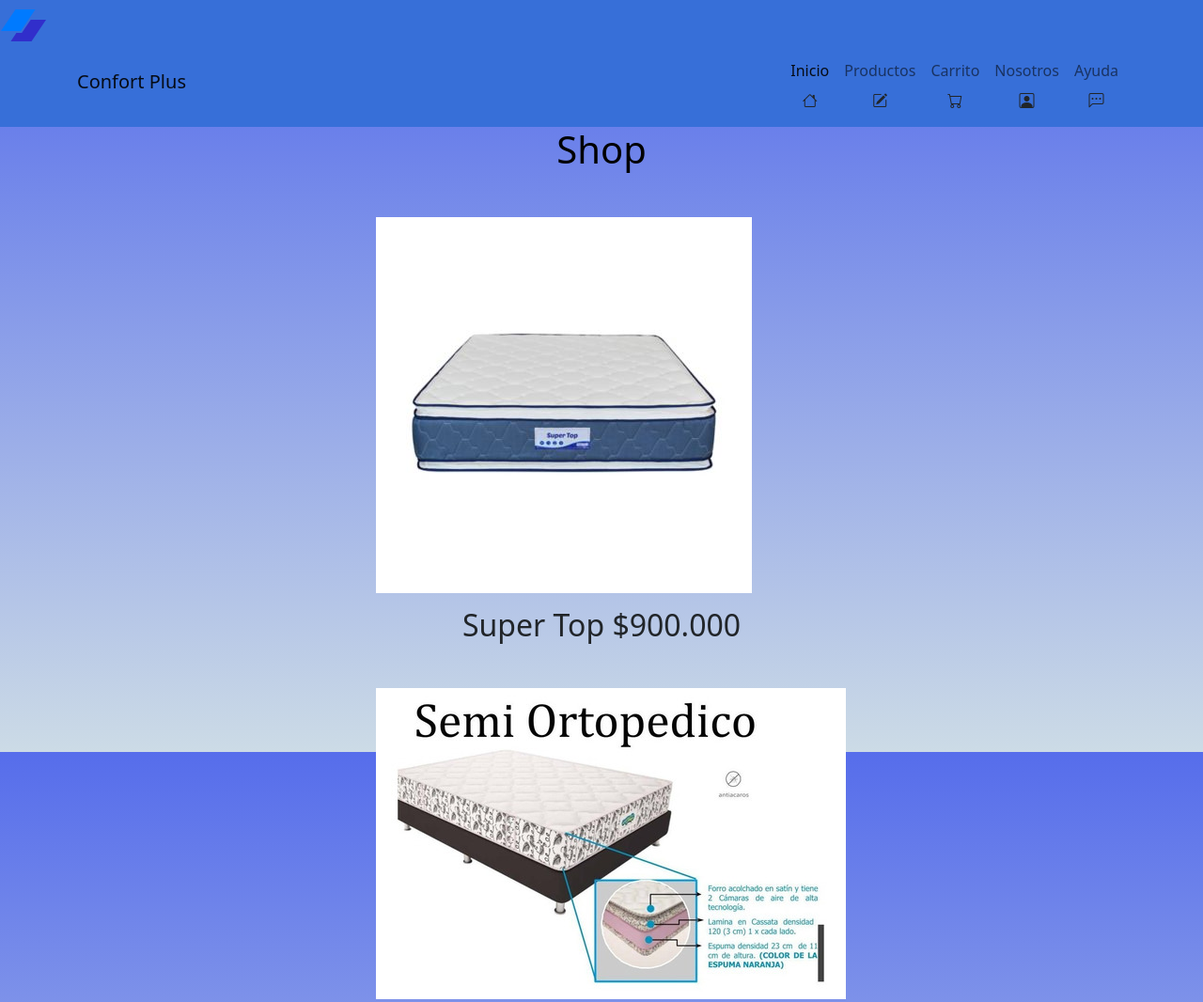
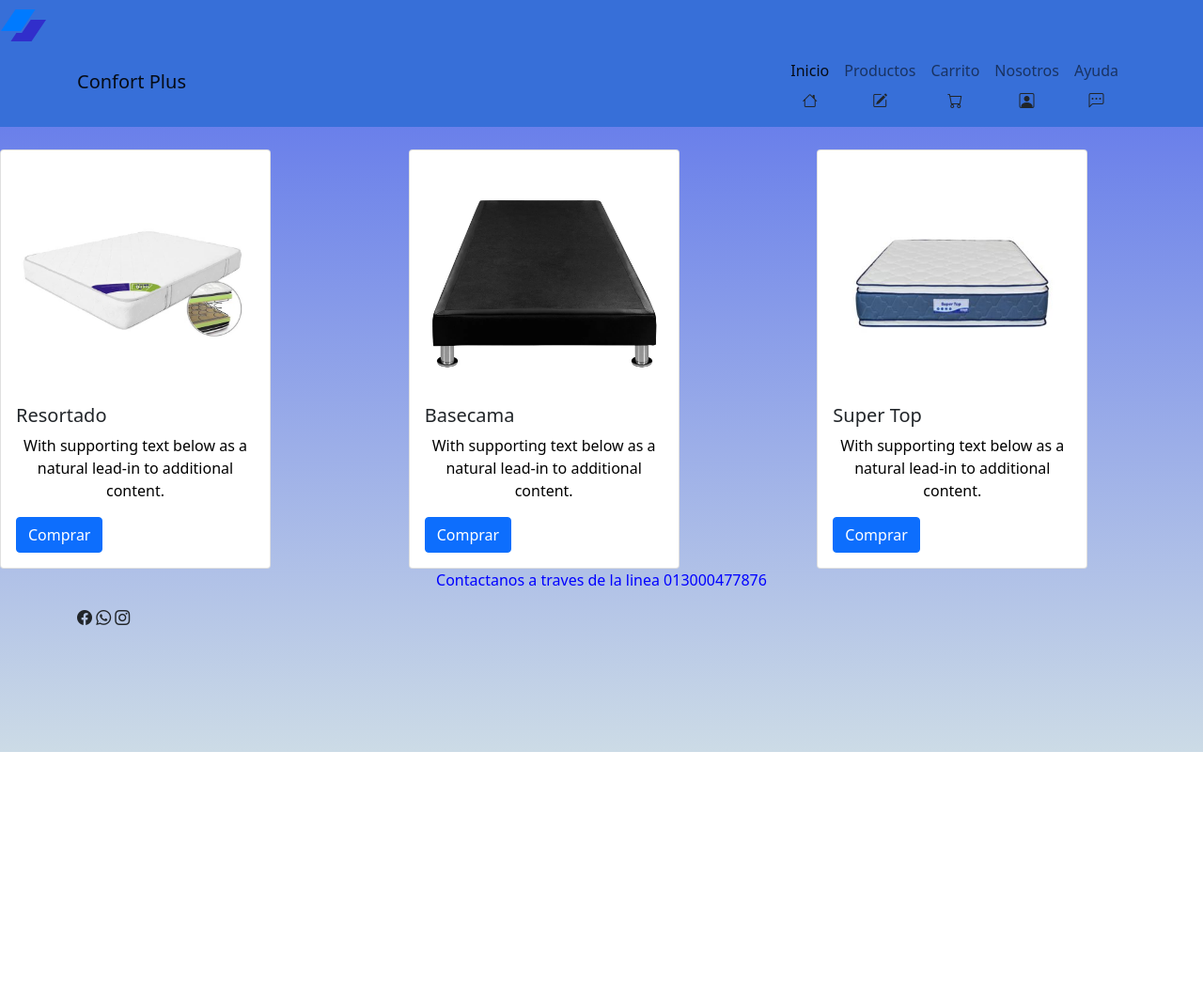
Before and after one commit to KarenQ20/primerrepo, a plain HTML site: page carrito.html in a window 1280 px wide. Shown: the top 1066 px of the page at 94% size. After the commit the page ends 800 px from the top, so only its background shows below. Drawn offline with nearby package versions, Linux system fonts and the light colour scheme.

Commit message:
Correciones para segunda entrega de proyecto final

```diff
--- a/carrito.html
+++ b/carrito.html
@@ -4,7 +4,7 @@
     <meta charset="UTF-8" />
     <meta http-equiv="X-UA-Compatible" content="IE=edge" />
     <meta name="viewport" content="width=device-width, initial-scale=1.0" />
-    <title>Confort plus</title>
+    <title>Confort Plus</title>
     <link rel="stylesheet" href="css/Style.css" />
     <link
       href="https://cdn.jsdelivr.net/npm/bootstrap@5.1.3/dist/css/bootstrap.min.css"
@@ -65,21 +65,41 @@
         </div>
       </nav>
     </header>
-    <section>
-      <h1>Shop</h1>
-      <img class="supertop" src="Img/Super Top.png" alt="" />
-      <h2>Super Top $900.000</h2>
-
-      <img class="supertop" src="Img/semiortopedico.png" alt="" />
-      <h2>Semiortopedico $700.000</h2>
-
-      <img class="supertop" src="Img/resortado.png" alt="" />
-      <h2>Sencillo $500.000</h2>
-    </section>
     <br />
-
+    <div class="row">
+      <div class="col-sm-4">
+        <div class="card" style="width: 18rem;">
+          <div class="card-body">
+            <img src="./Img/resortado.png" class="card-img-top" alt="...">
+            <h5 class="card-title">Resortado</h5>
+            <p class="card-text">With supporting text below as a natural lead-in to additional content.</p>
+            <a href="#" class="btn btn-primary">Comprar</a>
+          </div>
+        </div>
+      </div>
+      <div class="col-sm-4">
+        <div class="card" style="width: 18rem;">
+          <div class="card-body">
+            <img src="./Img/Basecama.png" class="card-img-top" alt="...">
+            <h5 class="card-title">Basecama</h5>
+            <p class="card-text">With supporting text below as a natural lead-in to additional content.</p>
+            <a href="#" class="btn btn-primary">Comprar</a>
+          </div>
+        </div>
+      </div>
+      <div class="col-sm-4">
+        <div class="card" style="width: 18rem;">
+          <div class="card-body">
+            <img src="./Img/Super Top.png" class="card-img-top" alt="...">
+            <h5 class="card-title">Super Top</h5>
+            <p class="card-text">With supporting text below as a natural lead-in to additional content.</p>
+            <a href="#" class="btn btn-primary">Comprar</a>
+          </div>
+        </div>
+      </div>
+    </div>
     <footer class="container">
-      <p>Contactanos a traves de la linea 013000477876</p>
+      <p class="slogan"> Contactanos a traves de la linea 013000477876</p>
       <i class="bi bi-facebook"></i>
       <i class="bi bi-whatsapp"></i>
       <i class="bi bi-instagram"></i>
--- a/css/Style.css
+++ b/css/Style.css
@@ -54,16 +54,17 @@ h1 {
 p {
   text-align: center;
   margin-bottom: 3rem;
-  color: aliceblue;
+  color: black;
+}
+
+.slogan {
+  text-align: center;
+  color: blue;
 }
 
 table {
   color: rgb(219, 253, 253);
   border: blanchedalmond;
-  margin: 40px 11px 15px 400px;
-}
-
-.video {
   margin: 40px 11px 15px 400px;
 }
 
```
Also changed, not shown: Ayuda.html (+2 -2 lines), Productos.html (+1 -1 lines), index.html (+2 -2 lines), nosotros.html (+4 -4 lines).
